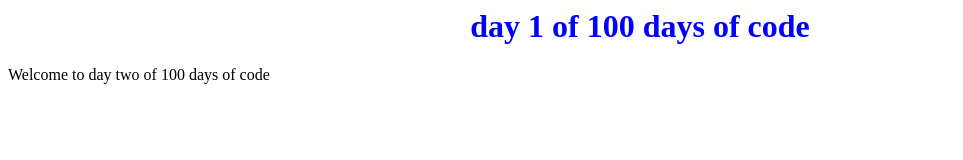
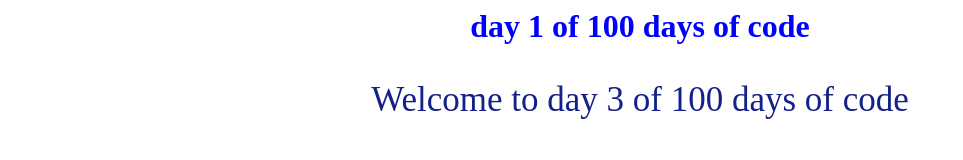
Before and after one commit to zicoovic/100-days-of-code, a plain HTML site: page index.html in a window 1280 px wide. Shown: the whole page, without its empty margins (0-963 px from the left). Drawn offline with Linux system fonts and the light colour scheme.

Commit message:
updating color in Day 3 of 100 days of code

```diff
--- a/index.html
+++ b/index.html
@@ -1,2 +1,2 @@
 <h1 style="text-align:center; color: blue;">day 1 of 100 days of code</h1>
-<p>Welcome to day two of 100 days of code</p>
+<p style="text-align: center; color: #132189; font-size:35px;">Welcome to day 3 of 100 days of code</p>
```
